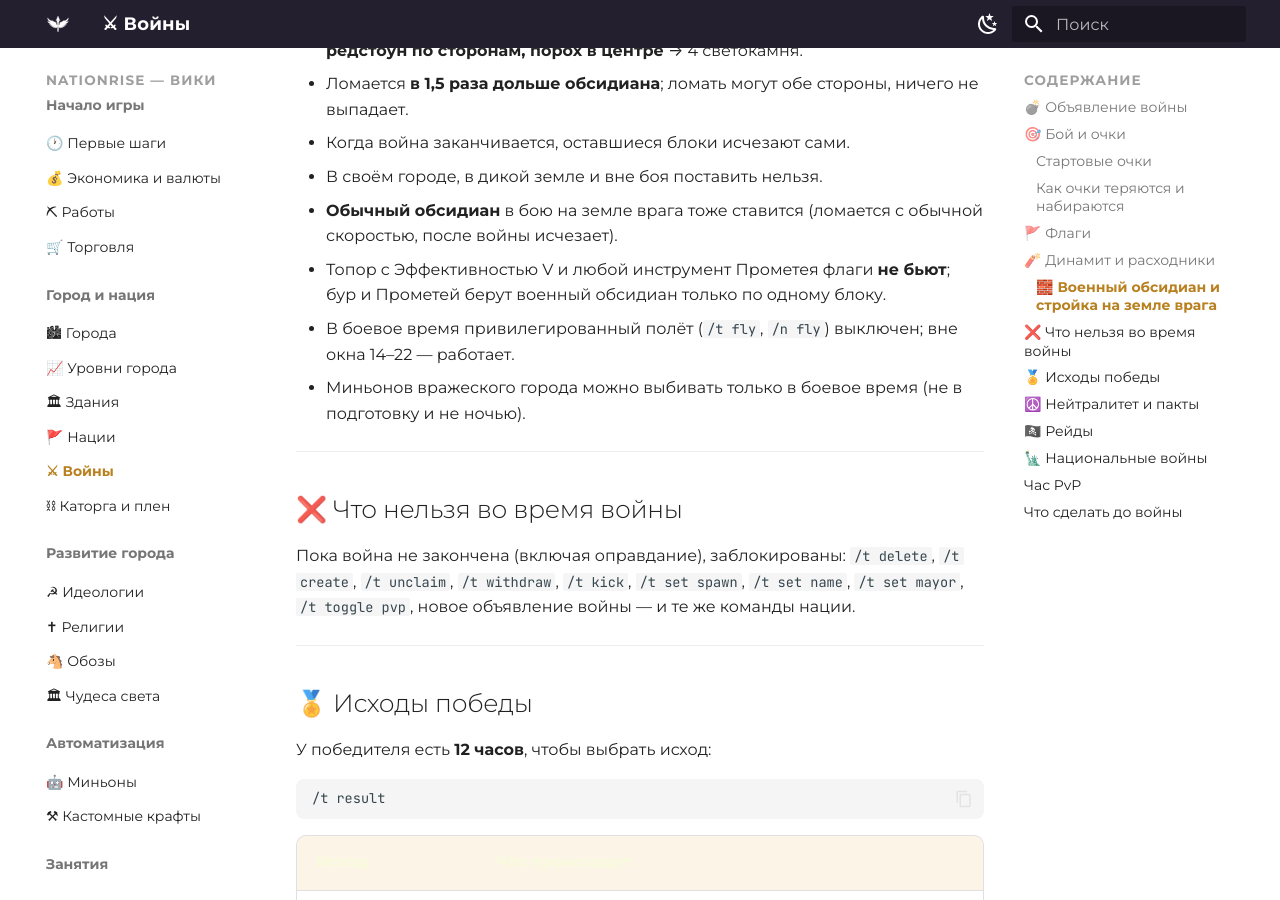
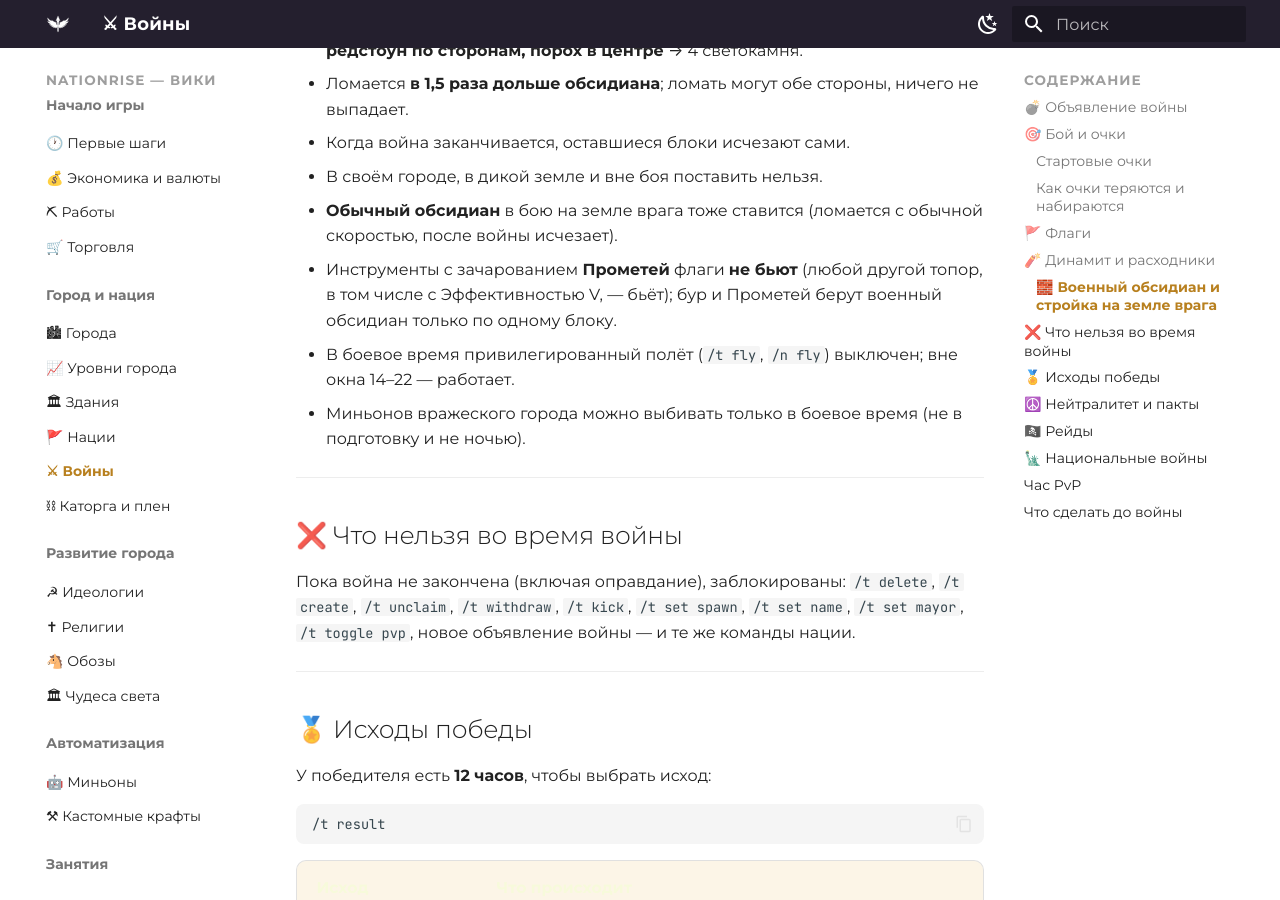
Before and after one commit to zixSSSed/NationRise-Wiki-RU, an MkDocs documentation site: the page built from docs/war.md, in a window 1280 px wide and 900 px high, scrolled down 5497 px. Built offline with MkDocs 1.6.1 and Material for MkDocs 9.7.7, drawn with Linux system fonts in a browser that asks for light colours.

Commit message:
Война: флаги не бьют только инструменты Прометея (топор с Эффективностью V — бьёт)
Co-Authored-By: Claude Opus 5.5 <noreply@anthropic.com>

```diff
--- a/docs/war.md
+++ b/docs/war.md
@@ -146,7 +146,7 @@
 - Когда война заканчивается, оставшиеся блоки исчезают сами.
 - В своём городе, в дикой земле и вне боя поставить нельзя.
 - **Обычный обсидиан** в бою на земле врага тоже ставится (ломается с обычной скоростью, после войны исчезает).
-- Топор с Эффективностью V и любой инструмент Прометея флаги **не бьют**; бур и Прометей берут военный обсидиан только по одному блоку.
+- Инструменты с зачарованием **Прометей** флаги **не бьют** (любой другой топор, в том числе с Эффективностью V, — бьёт); бур и Прометей берут военный обсидиан только по одному блоку.
 - В боевое время привилегированный полёт (`/t fly`, `/n fly`) выключен; вне окна 14–22 — работает.
 - Миньонов вражеского города можно выбивать только в боевое время (не в подготовку и не ночью).
 
```
